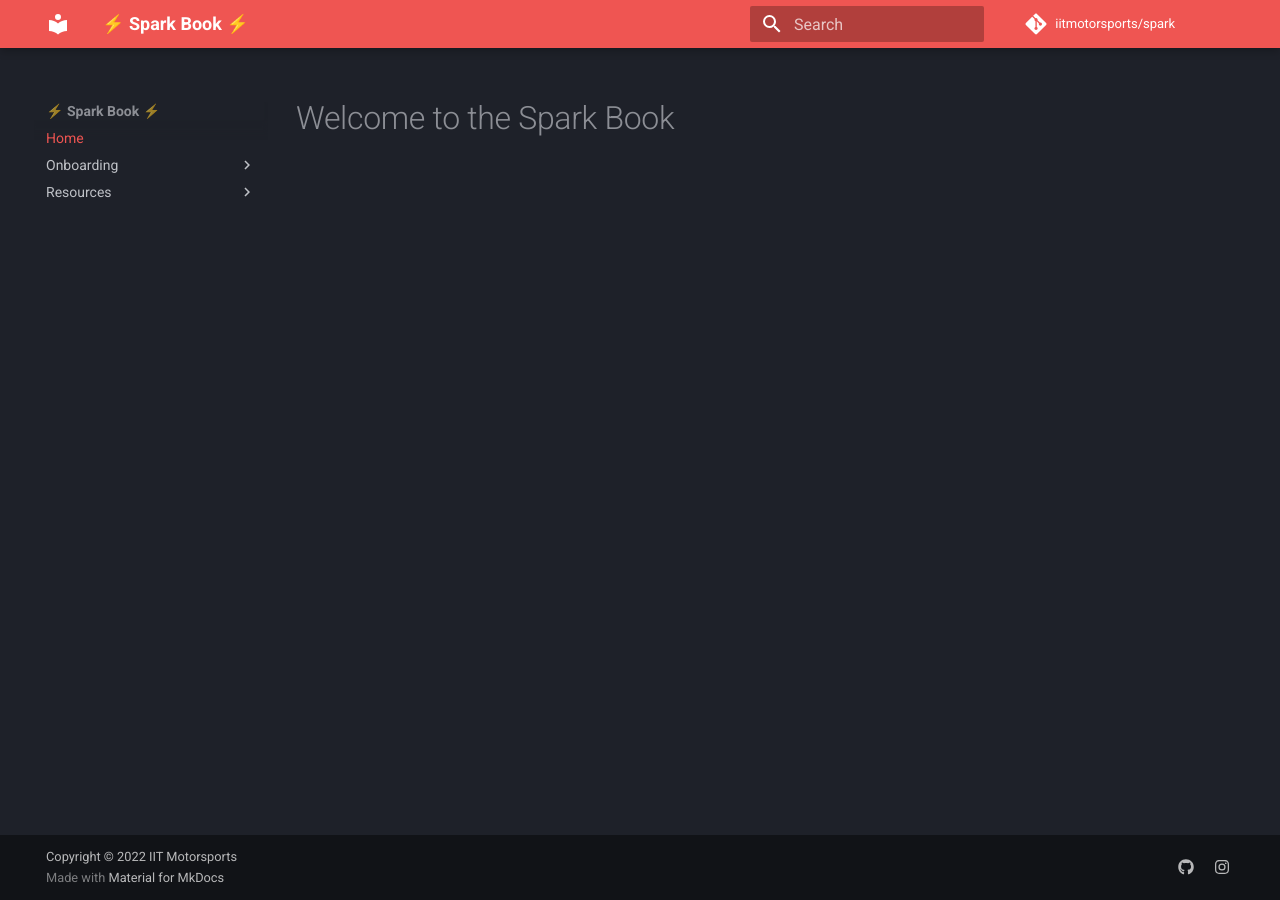
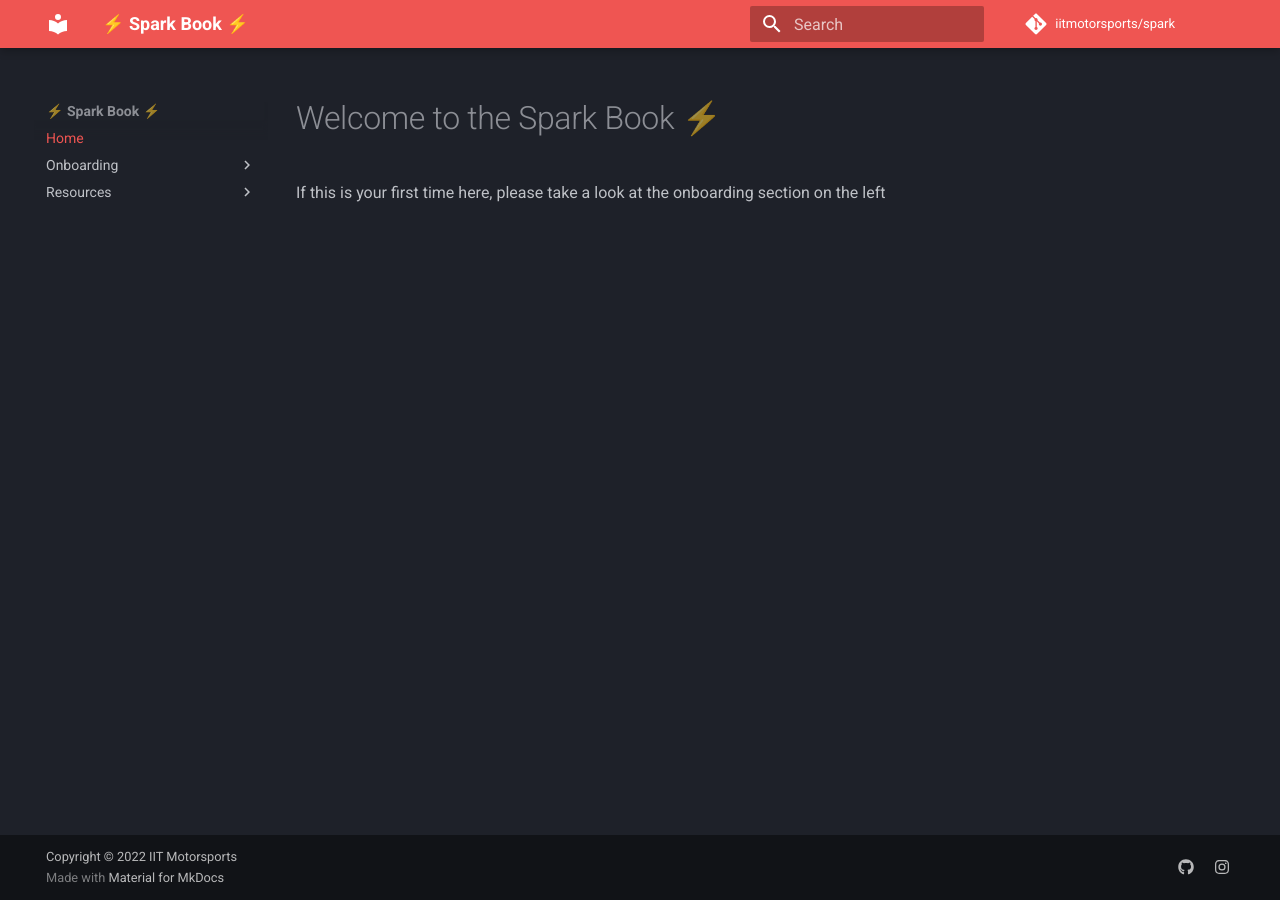
Before and after one commit to iitmotorsports/spark, an MkDocs documentation site: the page built from docs/index.md, in a window 1280 px wide. Built offline with MkDocs 1.6.1 and Material for MkDocs 9.7.7, drawn with Linux system fonts in a browser that asks for light colours; comment, search, counter and statistics services are not loaded.

Commit message:
A bit of welcome text

```diff
--- a/docs/index.md
+++ b/docs/index.md
@@ -1 +1,3 @@
-# Welcome to the Spark Book
+# Welcome to the Spark Book ⚡
+
+If this is your first time here, please take a look at the onboarding section on the left
```
